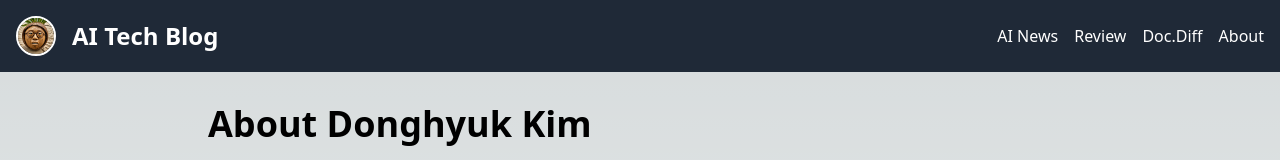
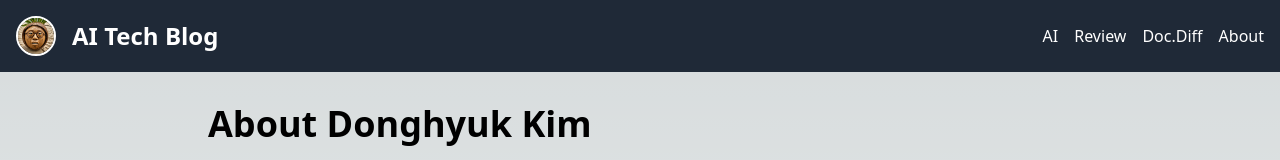
Before and after one commit to dongprojectteam/aitechblog, a Next.js app: page /about in a window 1280 px wide. Shown: the top 160 px of the page. Built offline with nearby package versions, Linux system fonts and the light colour scheme.

Commit message:
Menu Change

```diff
--- a/components/Header.tsx
+++ b/components/Header.tsx
@@ -45,7 +45,7 @@ const Header = () => {
         <ul className="hidden md:flex space-x-4 items-center">
           <li>
             <Link href="/" className="hover:text-gray-300">
-              AI News
+              AI
             </Link>
           </li>
           <li>
@@ -84,7 +84,7 @@ const Header = () => {
           <ul className="bg-gray-700 mt-2 py-2 px-4 space-y-2">
             <li>
               <Link href="/" className="hover:text-gray-300">
-                AI News
+                AI
               </Link>
             </li>
             <li>
```
